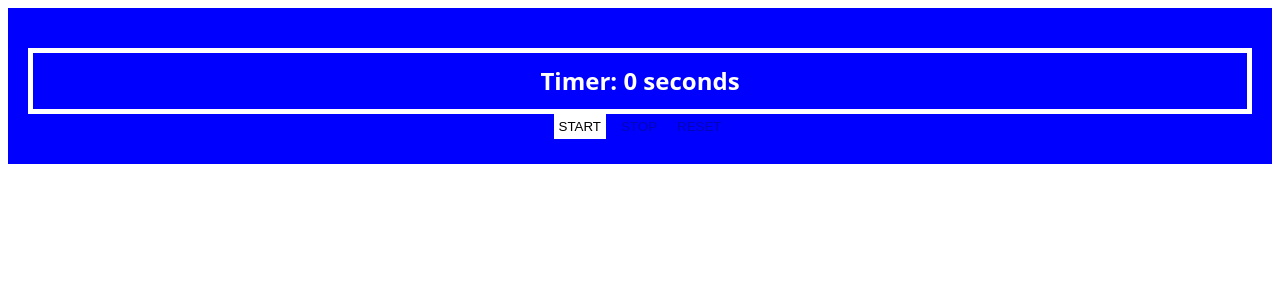
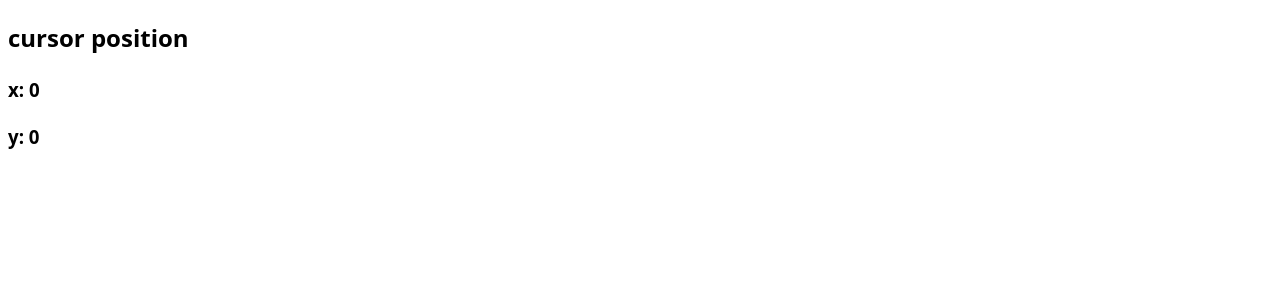
Before and after one commit to shapel3/react-app-05-12-2025-main-main, a React (Vite) app: page / in a window 1280 px wide. Shown: the top 300 px of the page. Built offline with nearby package versions, Linux system fonts and the light colour scheme.

Commit message:
mousemove

```diff
--- a/src/App.jsx
+++ b/src/App.jsx
@@ -1,12 +1,12 @@
+import CursorTracker from "./components/CursorTracker/CursorTracker";
 
-import Timer from "./components/Timer/Timer";
 
 function App() {
 
   return (
     <>
+      <CursorTracker />
 
-      {<Timer />}
     </>
   );
 }
--- /dev/null
+++ b/src/components/CursorTracker/CursorTracker.jsx
@@ -0,0 +1,26 @@
+import { useState, useEffect } from "react";
+
+const CursorTracker = () => {
+  const [coords, setCoords] = useState({ x: 0, y: 0 });
+  useEffect(() => {
+    const changeCoords = (event) => {
+      setCoords({
+        x: event.clientX,
+        y: event.clientY,
+      });
+    };
+    document.addEventListener("mousemove", changeCoords);
+    return () => {
+      document.removeEventListener("mousemove", changeCoords);
+    };
+  }, []);
+  return (
+    <div>
+      <h2>cursor position</h2>
+      <h3>x: {coords.x}</h3>
+      <h3>y: {coords.y}</h3>
+    </div>
+  );
+};
+
+export default CursorTracker;
```
